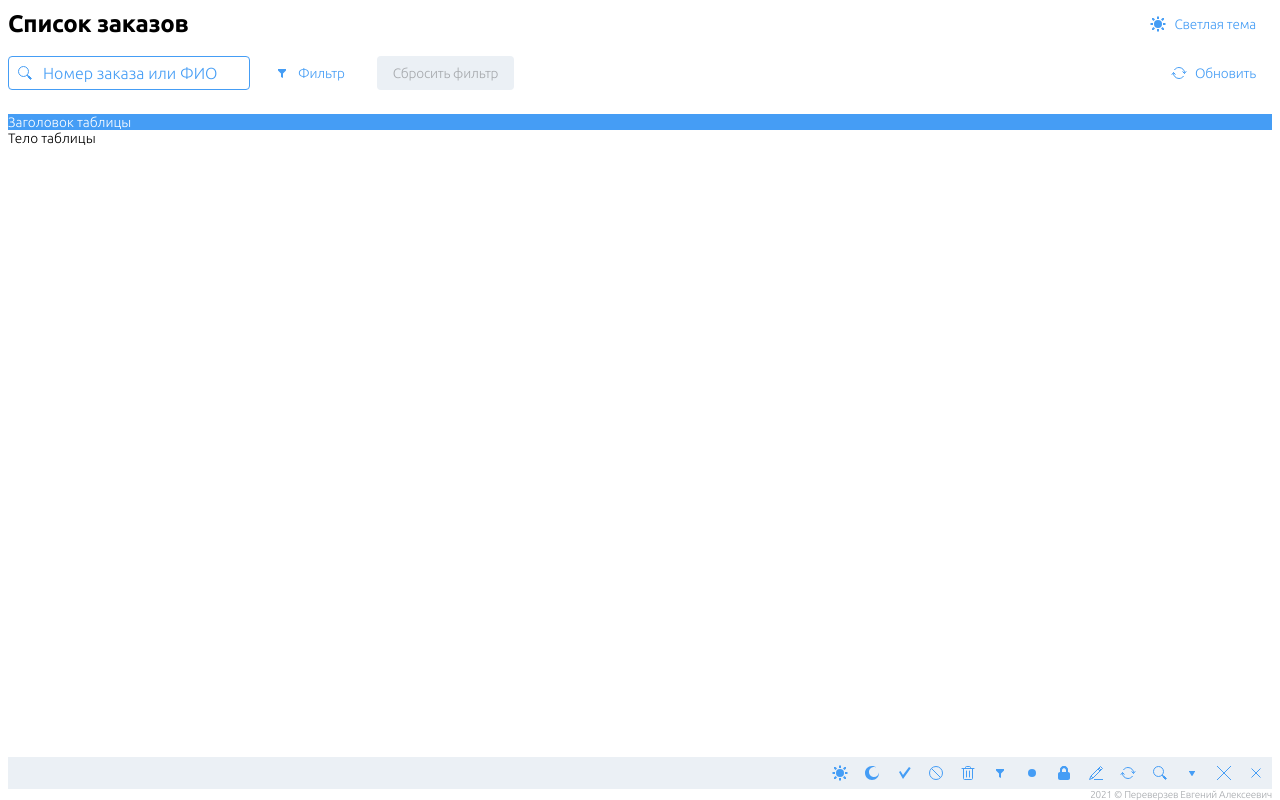
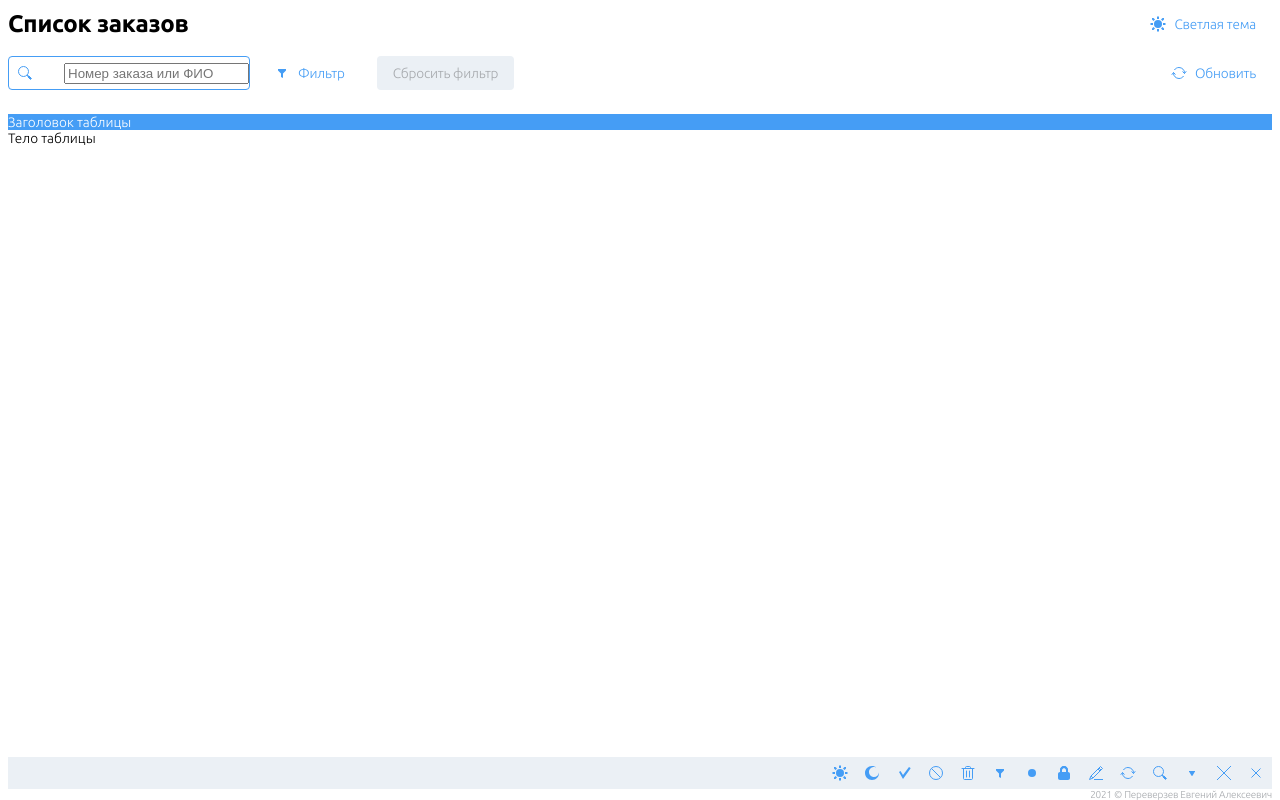
Before and after one commit to EugenePereverzev/admin-panel-react, a React (Create React App) app: page / in a window 1280 px wide. Built offline with nearby package versions, Linux system fonts and the light colour scheme.

Commit message:
Разбивка на компоненты: 06

```diff
--- a/src/components/Input/Input.css
+++ b/src/components/Input/Input.css
@@ -13,18 +13,3 @@
     margin: 0 0.25rem;
     flex-shrink: 0;
 }
-
-.input-field {
-    flex-grow: 1;
-    font: var(--normal-font);
-    border: none;
-    min-width: 0;
-}
-
-.input-field:focus {
-    outline: none;
-}
-
-.input-field::placeholder {
-    color: var(--control-color);
-}
--- a/src/components/Input/Input.js
+++ b/src/components/Input/Input.js
@@ -24,11 +24,11 @@ class Input extends Component {
         const button = (this.state.isLock && <Button icon={ICON_LOCKED}/>) ||
                     (!!this.state.value && <Button icon={ICON_X_LARGE} onClick={this.handlerClearValue} />);
         const label = this.state.isTextOn && <div className="input-label">{this.props.label}</div>;
-        //const classString = "input" + (this.state.isLock?" locked":"");
+        const classString = "input" + (this.state.isLock?" locked":"");
         const style = (!!this.props.width?{style: {width: this.props.width}}:{});
 
         return (
-            <div className="input" {...style}>
+            <div className={classString} {...style}>
                 {this.props.children}
                 {label}
                 <input type="text" className="input-field" value={this.state.value} onChange={this.handlerOnChange} placeholder={this.props.placeHolder}/>
```
